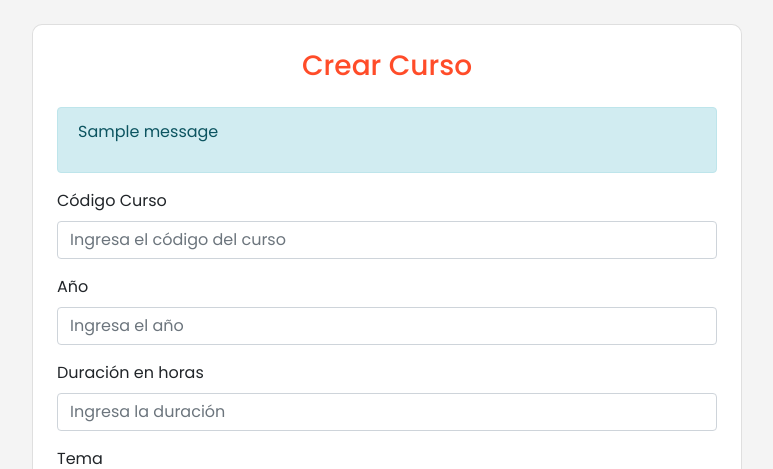
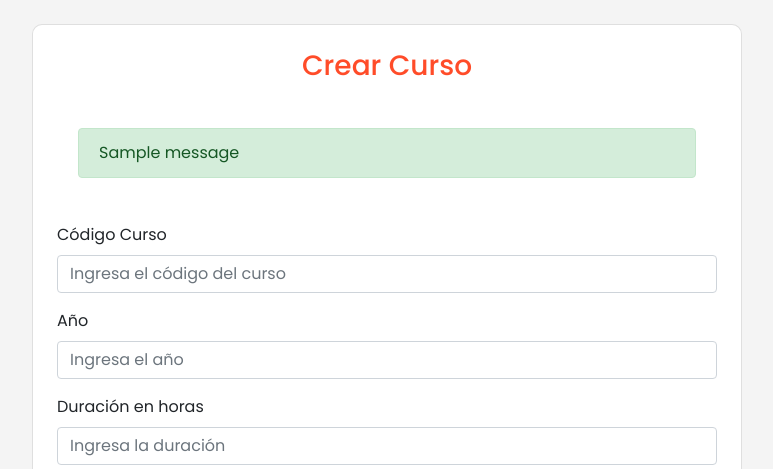
Before and after one commit to camisolimano/challengeDesarrolllo, a Django app: page /crear_Curso/ in a window 1280 px wide. Shown: the part 56-525 px from the top of the page, without its empty margins (253-1026 px from the left). Run offline with Django 5.2, Linux system fonts and the light colour scheme; a user stored in the database is signed in; tables that the repository leaves empty hold one stand-in row (values such as "Sample post"); one stand-in notice (Sample message) is shown; some libraries are stand-ins or nearby versions.

Commit message:
manejo de errores en crear curso

```diff
--- a/challenge/settings.py
+++ b/challenge/settings.py
@@ -111,7 +111,7 @@ AUTH_PASSWORD_VALIDATORS = [
 # Internationalization
 # https://docs.djangoproject.com/en/5.1/topics/i18n/
 
-LANGUAGE_CODE = 'en-us'
+LANGUAGE_CODE = 'es'
 
 TIME_ZONE = 'UTC'
 
--- a/gestionCursos/forms.py
+++ b/gestionCursos/forms.py
@@ -1,5 +1,5 @@
 from django import forms
-from django.forms import ModelForm
+from django.forms import ModelForm, ValidationError
 from .models import Alumno, Curso,Sede
 from django.forms import ModelForm
 
@@ -31,6 +31,21 @@ class CursoForm(ModelForm):
     class Meta:
         model = Curso
         fields = ['codigo_curso','año_dictado', 'duracion', 'tema','costo_mensual','fecha_inicio','fecha_fin','alumnos','sede']
+    def clean_codigo(self):
+        codigo = self.cleaned_data.get('codigo_curso')
+        if Curso.objects.filter(codigo_curso=codigo).exists():
+            raise ValidationError("Ya existe un curso con este codigo.")
+
+        return codigo
+
+    def clean_fecha_inicio(self):
+        fecha_inicio = self.cleaned_data.get('fecha_inicio')
+        año_dictado = self.cleaned_data.get('año_dictado')
+
+        if fecha_inicio:
+            if fecha_inicio.year != año_dictado:
+                raise ValidationError("El año del curso debe coincidir con el año de inicio.")
+        return fecha_inicio
 
 class AltaBajaAlumnos(forms.Form):
 
--- a/gestionCursos/templates/crear_Curso.html
+++ b/gestionCursos/templates/crear_Curso.html
@@ -6,11 +6,23 @@
             <div class="card p-4 mt-4">
                 <h3 class="text-center mb-4" style="color: #ff4c29;">Crear Curso</h3>
                 {% if messages %}
-                <div class="alert alert-info">
-                    {% for message in messages %}
-                        <p>{{ message }}</p>
-                    {% endfor %}
-                </div>
+                    <div class="alert">
+                        {% for message in messages %}
+                            {% if message.tags == 'success' %}
+                                <div class="alert alert-success mt-2">
+                                    {{ message }}
+                                </div>
+                            {% elif message.tags == 'error' %}
+                                <div class="alert alert-danger mt-2">
+                                    {{ message }}
+                                </div>
+                            {% else %}
+                                <div class="alert alert-info mt-2">
+                                    {{ message }}
+                                </div>
+                            {% endif %}
+                        {% endfor %}
+                    </div>
                 {% endif %}
                 <form method="post">
                     {% csrf_token %}
@@ -61,7 +73,7 @@
 
                     <div class="form-group">
                         <label for="id_alumnos">Alumnos</label>
-                        <select name="alumnos" id="id_alumnos" class="form-control" multiple required>
+                        <select name="alumnos" id="id_alumnos" class="form-control" multiple>
                             {% for alumno in form.fields.alumnos.queryset %}
                                 <option value="{{ alumno.pk }}">{{ alumno.apellido }} - {{ alumno.dni }}</option>
                             {% endfor %}
--- a/gestionCursos/views.py
+++ b/gestionCursos/views.py
@@ -204,7 +204,9 @@ def crear_Curso(request):
             messages.success(request, "El curso se creó exitosamente.")
             return redirect('crear_Curso')
         else:
-            messages.error(request, "Hubo un error al crear el curso.")
+            for field, errors in form.errors.items():
+                for error in errors:
+                    messages.error(request, f"{field.capitalize()}: {error}")
     return render(request, 'crear_Curso.html', {"form": form})
 
 
```
